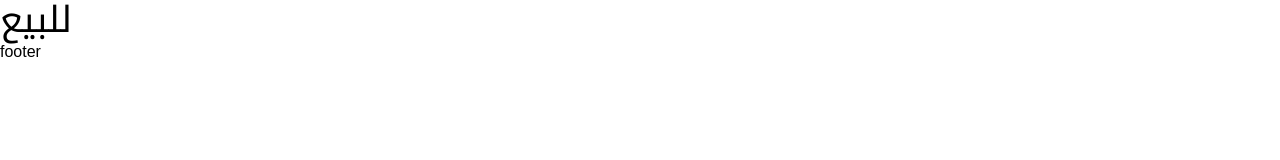
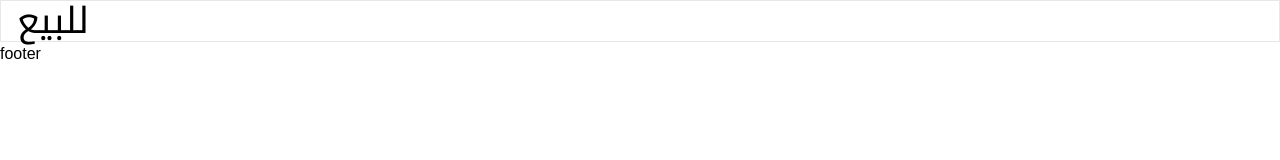
Before and after one commit to samiur-r/square-feet, a Next.js app: page / in a window 1280 px wide. Shown: the top 160 px of the page. Built offline with nearby package versions, Linux system fonts and the light colour scheme.

Commit message:
chore: add container class in layout

```diff
--- a/src/components/Layout.tsx
+++ b/src/components/Layout.tsx
@@ -19,7 +19,7 @@ const Layout: React.FC<LayoutProps> = ({ children }) => {
           crossOrigin=""
         />
       </Head>
-      <main>{children}</main>
+      <main className="container border">{children}</main>
       <footer>footer</footer>
     </>
   )
--- a/tailwind.config.js
+++ b/tailwind.config.js
@@ -7,6 +7,10 @@ module.exports = {
     './src/components/**/*.{js,ts,jsx,tsx}'
   ],
   theme: {
+    container: {
+      center: true,
+			padding: '1rem'
+    },
     extend: {
       colors: {
         primary: colors.indigo,
```
